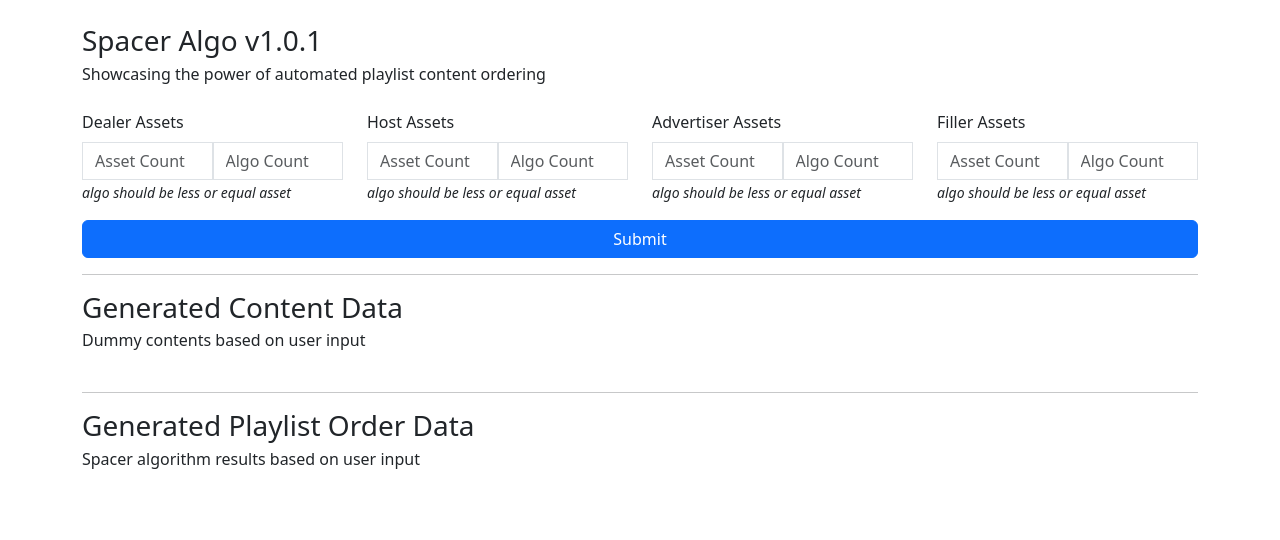
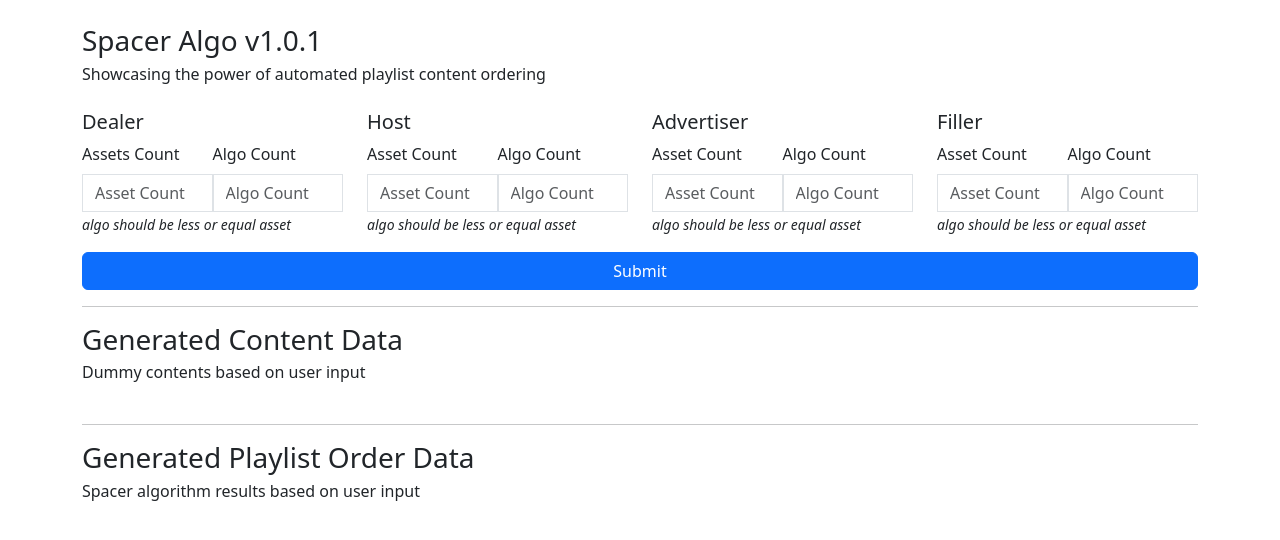
Before and after one commit to earlvhin/spacer-algorithm, a Next.js app: page / in a window 1280 px wide. Shown: the top 540 px of the page. Built offline with nearby package versions, Linux system fonts and the light colour scheme.

Commit message:
feat: add labels

```diff
--- a/src/components/setup-form.js
+++ b/src/components/setup-form.js
@@ -39,12 +39,15 @@ export default function SetupForm(props) {
             <div className="row align-items-end mb-3">
                 <div className="col-lg-3">
                     <div className="form-field">
-                        <label htmlFor="dealerAsset" className="form-label">
-                            Dealer Assets
-                        </label>
-
                         <div className="row g-0">
+                            <h5>Dealer</h5>
                             <div className="col-lg-6">
+                                <label
+                                    htmlFor="dealerAsset"
+                                    className="form-label"
+                                >
+                                    Assets Count
+                                </label>
                                 <input
                                     type="number"
                                     className="form-control rounded-0"
@@ -55,6 +58,12 @@ export default function SetupForm(props) {
                             </div>
 
                             <div className="col-lg-6">
+                                <label
+                                    htmlFor="dealerAlgoCount"
+                                    className="form-label"
+                                >
+                                    Algo Count
+                                </label>
                                 <input
                                     type="number"
                                     className="form-control rounded-0"
@@ -73,11 +82,15 @@ export default function SetupForm(props) {
 
                 <div className="col-lg-3">
                     <div className="form-field">
-                        <label htmlFor="hostAssets" className="form-label">
-                            Host Assets
-                        </label>
                         <div className="row g-0">
+                            <h5>Host</h5>
                             <div className="col-lg-6">
+                                <label
+                                    htmlFor="hostAssets"
+                                    className="form-label"
+                                >
+                                    Asset Count
+                                </label>
                                 <input
                                     type="number"
                                     className="form-control rounded-0"
@@ -87,6 +100,12 @@ export default function SetupForm(props) {
                                 />
                             </div>
                             <div className="col-lg-6">
+                                <label
+                                    htmlFor="hostAlgoCount"
+                                    className="form-label"
+                                >
+                                    Algo Count
+                                </label>
                                 <input
                                     type="number"
                                     className="form-control rounded-0"
@@ -105,14 +124,15 @@ export default function SetupForm(props) {
 
                 <div className="col-lg-3">
                     <div className="form-field">
-                        <label
-                            htmlFor="advertiserAssets"
-                            className="form-label"
-                        >
-                            Advertiser Assets
-                        </label>
                         <div className="row g-0">
+                            <h5>Advertiser</h5>
                             <div className="col-lg-6">
+                                <label
+                                    htmlFor="advertiserAssets"
+                                    className="form-label"
+                                >
+                                    Asset Count
+                                </label>
                                 <input
                                     type="number"
                                     className="form-control rounded-0"
@@ -122,6 +142,12 @@ export default function SetupForm(props) {
                                 />
                             </div>
                             <div className="col-lg-6">
+                                <label
+                                    htmlFor="advertiserAlgoCount"
+                                    className="form-label"
+                                >
+                                    Algo Count
+                                </label>
                                 <input
                                     type="number"
                                     className="form-control rounded-0"
@@ -140,12 +166,15 @@ export default function SetupForm(props) {
 
                 <div className="col-lg-3">
                     <div className="form-field">
-                        <label htmlFor="fillerAssets" className="form-label">
-                            Filler Assets
-                        </label>
-
                         <div className="row g-0">
+                            <h5>Filler</h5>
                             <div className="col-lg-6">
+                                <label
+                                    htmlFor="fillerAssets"
+                                    className="form-label"
+                                >
+                                    Asset Count
+                                </label>
                                 <input
                                     type="number"
                                     className="form-control rounded-0"
@@ -155,6 +184,12 @@ export default function SetupForm(props) {
                                 />
                             </div>
                             <div className="col-lg-6">
+                                <label
+                                    htmlFor="fillerAlgoCount"
+                                    className="form-label"
+                                >
+                                    Algo Count
+                                </label>
                                 <input
                                     type="number"
                                     className="form-control rounded-0"
```
